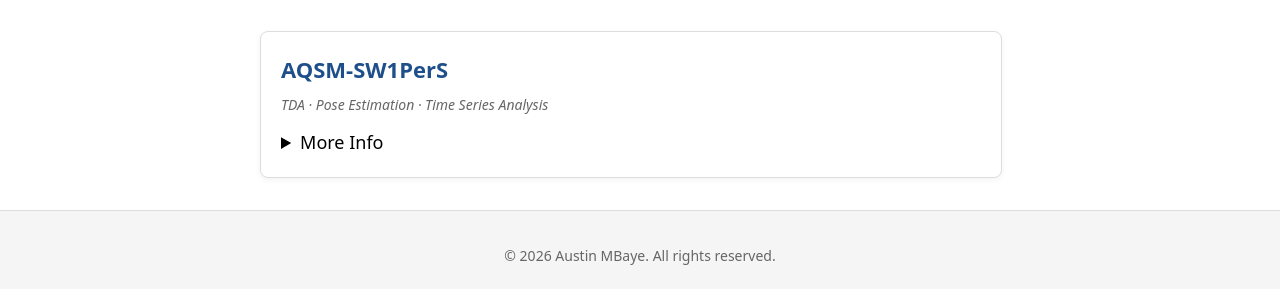
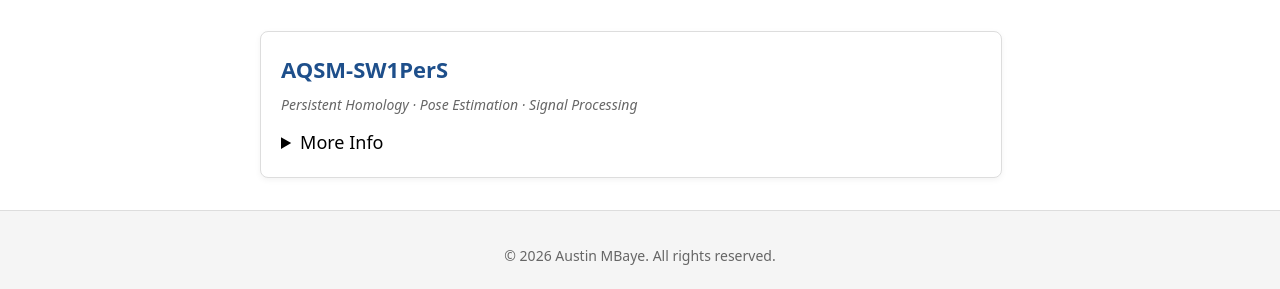
Before and after one commit to ambaye15/ambaye15.github.io, a Jekyll site: the page built from code.html, in a window 1280 px wide. Shown: the part 132-421 px from the top of the page. Built offline with Jekyll 4.4.1, drawn with Linux system fonts in a browser that asks for light colours.

Commit message:
Update tagline in code.html

```diff
--- a/code.html
+++ b/code.html
@@ -20,7 +20,7 @@ permalink: /code/
       </a>
     </div>
 
-    <p class="code-tagline">TDA · Pose Estimation · Time Series Analysis</p>
+    <p class="code-tagline">Persistent Homology · Pose Estimation · Signal Processing</p>
 
     <details class="code-expand">
       <summary>More Info</summary>
```
